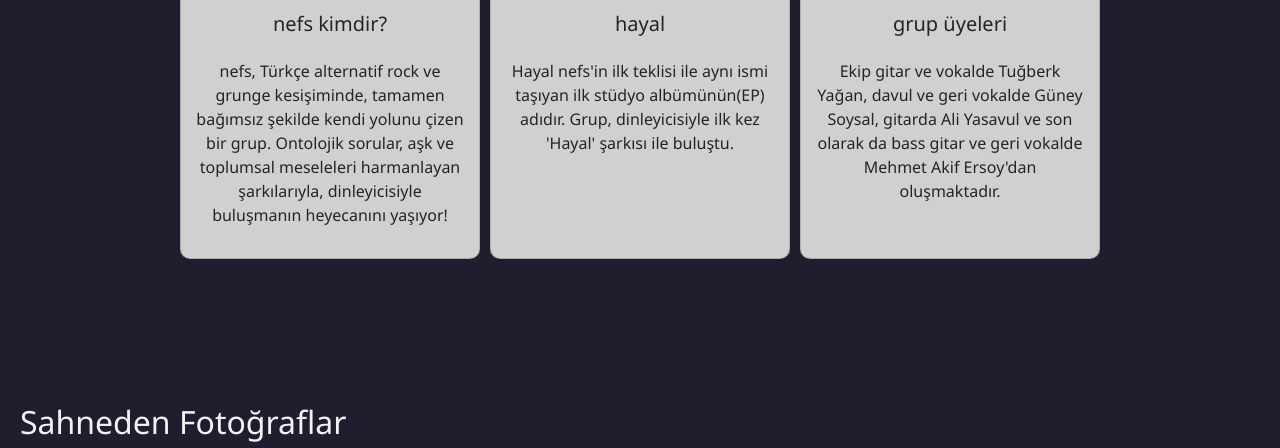
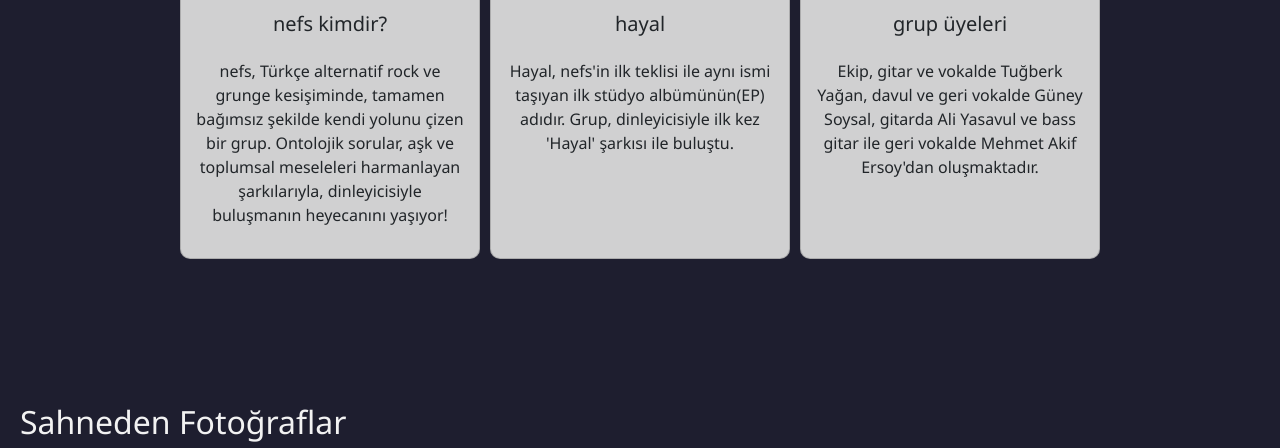
Before and after one commit to tugberkyagan/nefs, a plain HTML site: page index.html in a window 1280 px wide. Shown: the part 974-1422 px from the top of the page. Drawn offline with nearby package versions, Linux system fonts and the light colour scheme.

Commit message:
Fixing typos

```diff
--- a/index.html
+++ b/index.html
@@ -162,12 +162,12 @@
       <div class="card">
         <img src="./img/other/guitar-1.jpg" alt="Short Info-2" />
         <h5>hayal</h5>
-        <p>Hayal nefs'in ilk teklisi ile aynı ismi taşıyan ilk stüdyo albümünün(EP) adıdır. Grup, dinleyicisiyle ilk kez 'Hayal' şarkısı ile buluştu.</p>
+        <p>Hayal, nefs'in ilk teklisi ile aynı ismi taşıyan ilk stüdyo albümünün(EP) adıdır. Grup, dinleyicisiyle ilk kez 'Hayal' şarkısı ile buluştu.</p>
       </div>
       <div class="card">
         <img src="./img/other/band-2.jpg" alt="Short Info-3" />
         <h5>grup üyeleri</h5>
-        <p>Ekip gitar ve vokalde Tuğberk Yağan, davul ve geri vokalde Güney Soysal, gitarda Ali Yasavul ve son olarak da bass gitar ve geri vokalde Mehmet Akif Ersoy'dan oluşmaktadır.</p>
+        <p>Ekip, gitar ve vokalde Tuğberk Yağan, davul ve geri vokalde Güney Soysal, gitarda Ali Yasavul ve bass gitar ile geri vokalde Mehmet Akif Ersoy'dan oluşmaktadır.</p>
       </div>
     </div>
   </section>
```
